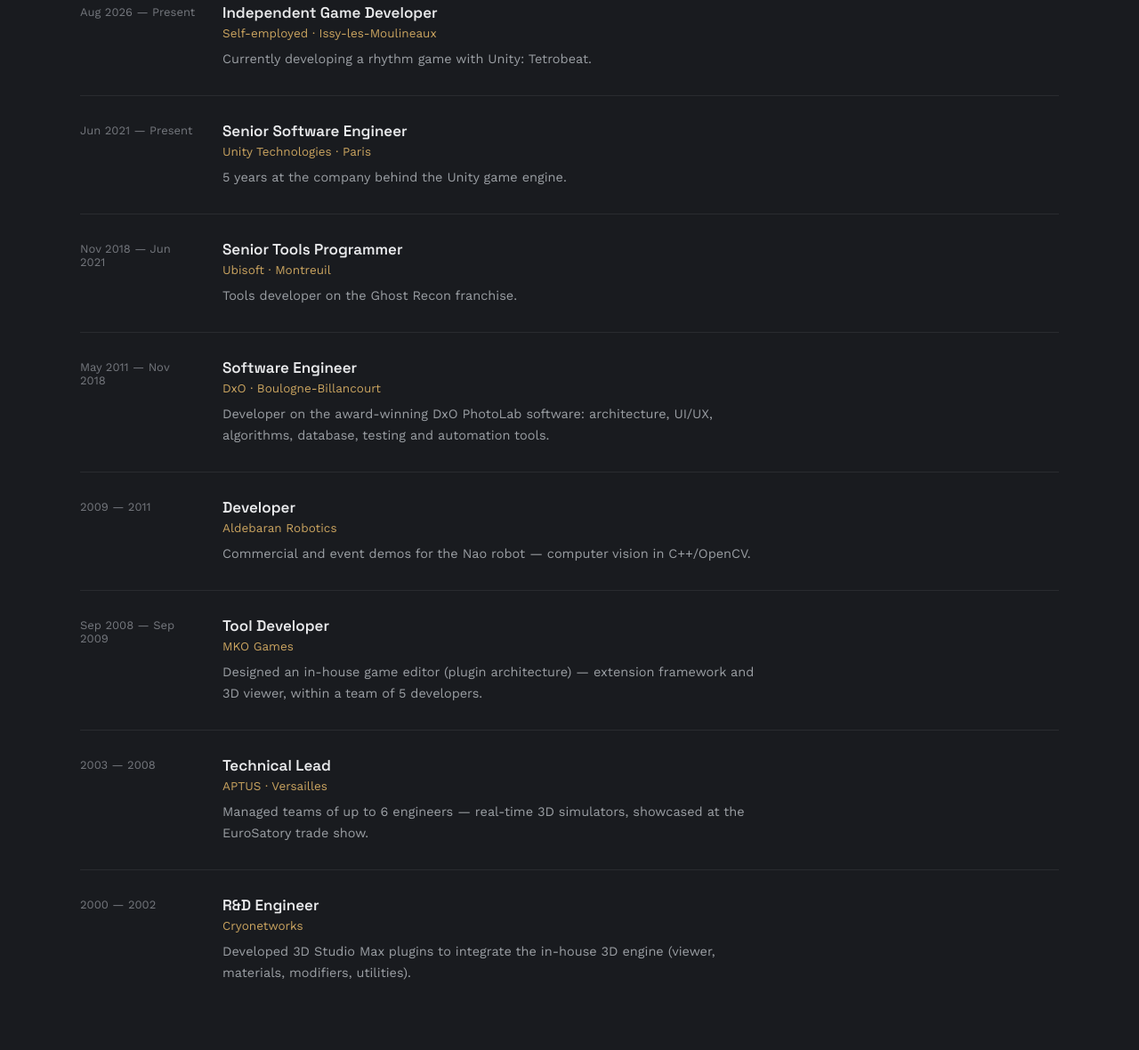
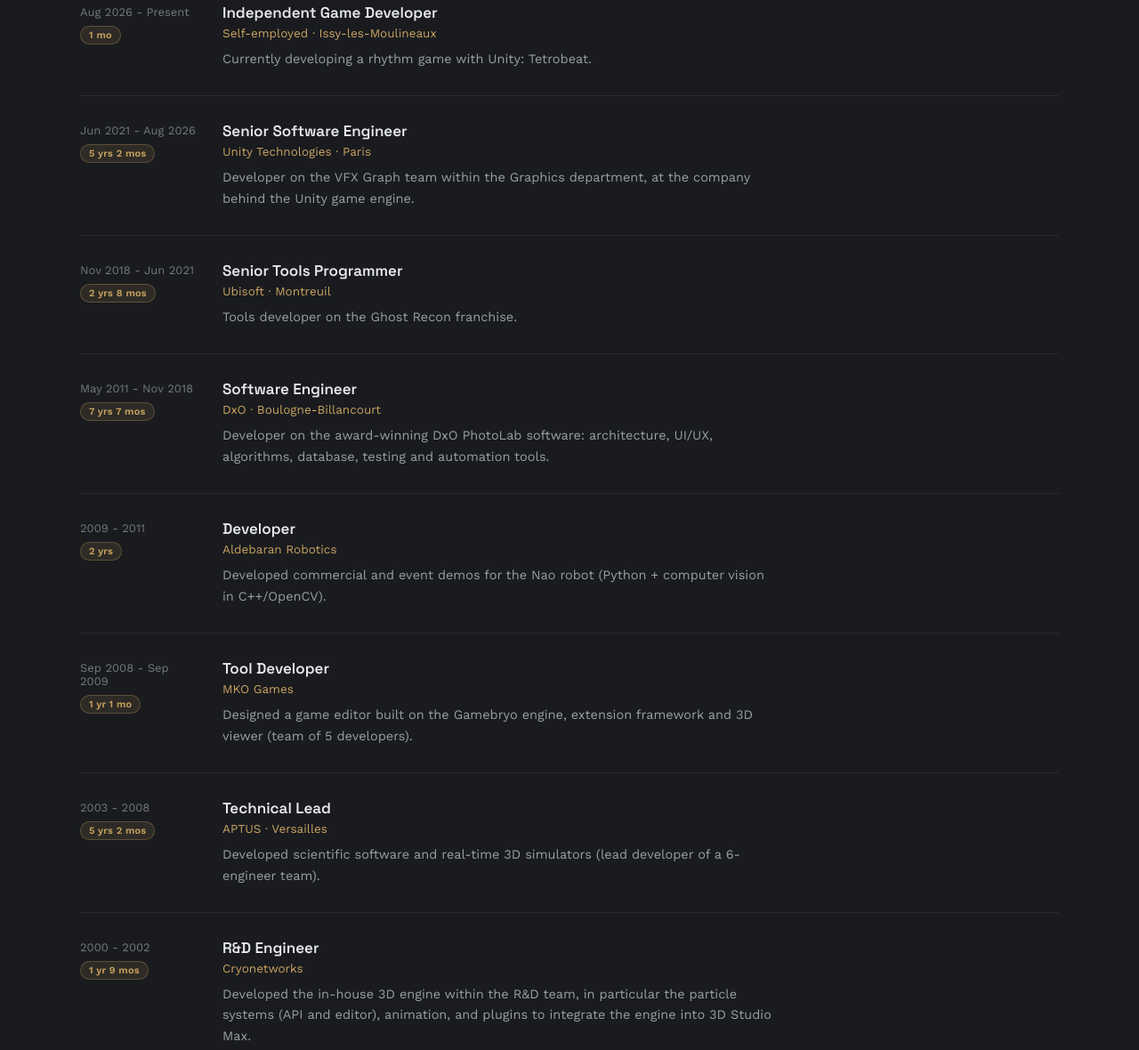
Before and after one commit to ju2pom/portfolio, a plain HTML site: page en/index.html in a window 1280 px wide. Shown: the part 1437-2617 px from the top of the page at 89% size. Drawn offline with nearby package versions, Linux system fonts and the light colour scheme.

Commit message:
Rework experience section: duration pills, fixed Unity end date, refreshed role copy

```diff
--- a/en/index.html
+++ b/en/index.html
@@ -73,6 +73,7 @@
     .tl-item { display: grid; grid-template-columns: 130px 1fr; gap: 30px; padding: 28px 0; border-top: 1px solid rgba(255,255,255,0.07); }
     .tl-item:first-child { border-top: none; }
     .tl-date { font-size: 13px; color: #74777d; padding-top: 3px; }
+    .tl-pill { display: inline-block; margin-top: 8px; font-size: 11px; font-weight: 600; color: #c9a35f; background: rgba(201,163,95,0.12); border: 1px solid rgba(201,163,95,0.3); padding: 3px 9px; border-radius: 20px; letter-spacing: 0.02em; }
     .tl-role { font-family: 'Space Grotesk', sans-serif; font-size: 17px; font-weight: 600; margin: 0 0 4px; }
     .tl-co { font-size: 13.5px; color: #c9a35f; margin: 0 0 10px; }
     .tl-desc { font-size: 14.5px; line-height: 1.65; color: #9a9ea3; margin: 0; max-width: 620px; }
@@ -199,7 +200,7 @@
       <h2 class="section-title">Experience</h2>
       <div class="timeline">
         <div class="tl-item">
-          <div class="tl-date">Aug 2026 — Present</div>
+          <div class="tl-date">Aug 2026 - Present<br><span class="tl-pill">1 mo</span></div>
           <div>
             <p class="tl-role">Independent Game Developer</p>
             <p class="tl-co">Self-employed · Issy-les-Moulineaux</p>
@@ -207,15 +208,15 @@
           </div>
         </div>
         <div class="tl-item">
-          <div class="tl-date">Jun 2021 — Present</div>
+          <div class="tl-date">Jun 2021 - Aug 2026<br><span class="tl-pill">5 yrs 2 mos</span></div>
           <div>
             <p class="tl-role">Senior Software Engineer</p>
             <p class="tl-co">Unity Technologies · Paris</p>
-            <p class="tl-desc">5 years at the company behind the Unity game engine.</p>
+            <p class="tl-desc">Developer on the VFX Graph team within the Graphics department, at the company behind the Unity game engine.</p>
           </div>
         </div>
         <div class="tl-item">
-          <div class="tl-date">Nov 2018 — Jun 2021</div>
+          <div class="tl-date">Nov 2018 - Jun 2021<br><span class="tl-pill">2 yrs 8 mos</span></div>
           <div>
             <p class="tl-role">Senior Tools Programmer</p>
             <p class="tl-co">Ubisoft · Montreuil</p>
@@ -223,7 +224,7 @@
           </div>
         </div>
         <div class="tl-item">
-          <div class="tl-date">May 2011 — Nov 2018</div>
+          <div class="tl-date">May 2011 - Nov 2018<br><span class="tl-pill">7 yrs 7 mos</span></div>
           <div>
             <p class="tl-role">Software Engineer</p>
             <p class="tl-co">DxO · Boulogne-Billancourt</p>
@@ -231,35 +232,35 @@
           </div>
         </div>
         <div class="tl-item">
-          <div class="tl-date">2009 — 2011</div>
+          <div class="tl-date">2009 - 2011<br><span class="tl-pill">2 yrs</span></div>
           <div>
             <p class="tl-role">Developer</p>
             <p class="tl-co">Aldebaran Robotics</p>
-            <p class="tl-desc">Commercial and event demos for the Nao robot — computer vision in C++/OpenCV.</p>
+            <p class="tl-desc">Developed commercial and event demos for the Nao robot (Python + computer vision in C++/OpenCV).</p>
           </div>
         </div>
         <div class="tl-item">
-          <div class="tl-date">Sep 2008 — Sep 2009</div>
+          <div class="tl-date">Sep 2008 - Sep 2009<br><span class="tl-pill">1 yr 1 mo</span></div>
           <div>
             <p class="tl-role">Tool Developer</p>
             <p class="tl-co">MKO Games</p>
-            <p class="tl-desc">Designed an in-house game editor (plugin architecture) — extension framework and 3D viewer, within a team of 5 developers.</p>
+            <p class="tl-desc">Designed a game editor built on the Gamebryo engine, extension framework and 3D viewer (team of 5 developers).</p>
           </div>
         </div>
         <div class="tl-item">
-          <div class="tl-date">2003 — 2008</div>
+          <div class="tl-date">2003 - 2008<br><span class="tl-pill">5 yrs 2 mos</span></div>
           <div>
             <p class="tl-role">Technical Lead</p>
             <p class="tl-co">APTUS · Versailles</p>
-            <p class="tl-desc">Managed teams of up to 6 engineers — real-time 3D simulators, showcased at the EuroSatory trade show.</p>
+            <p class="tl-desc">Developed scientific software and real-time 3D simulators (lead developer of a 6-engineer team).</p>
           </div>
         </div>
         <div class="tl-item">
-          <div class="tl-date">2000 — 2002</div>
+          <div class="tl-date">2000 - 2002<br><span class="tl-pill">1 yr 9 mos</span></div>
           <div>
             <p class="tl-role">R&amp;D Engineer</p>
             <p class="tl-co">Cryonetworks</p>
-            <p class="tl-desc">Developed 3D Studio Max plugins to integrate the in-house 3D engine (viewer, materials, modifiers, utilities).</p>
+            <p class="tl-desc">Developed the in-house 3D engine within the R&amp;D team, in particular the particle systems (API and editor), animation, and plugins to integrate the engine into 3D Studio Max.</p>
           </div>
         </div>
       </div>
```
Also changed, not shown: index.html (+14 -13 lines).
